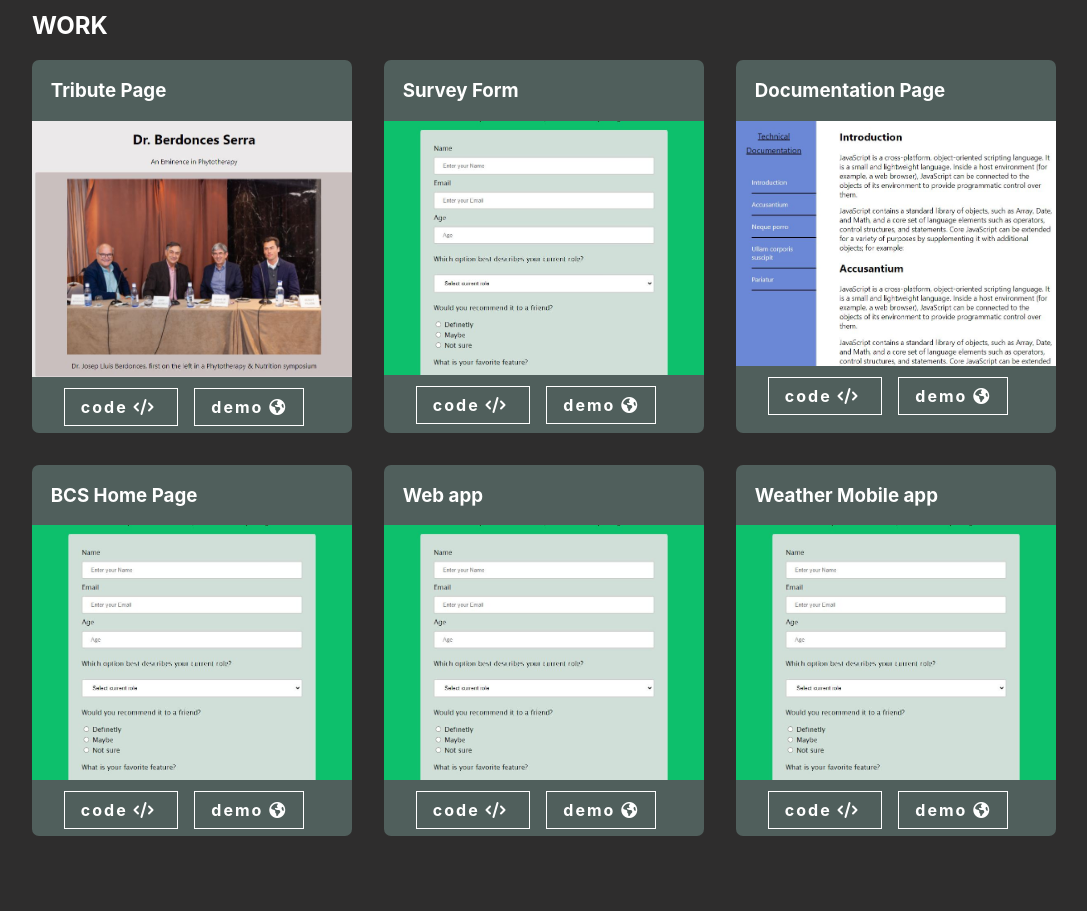
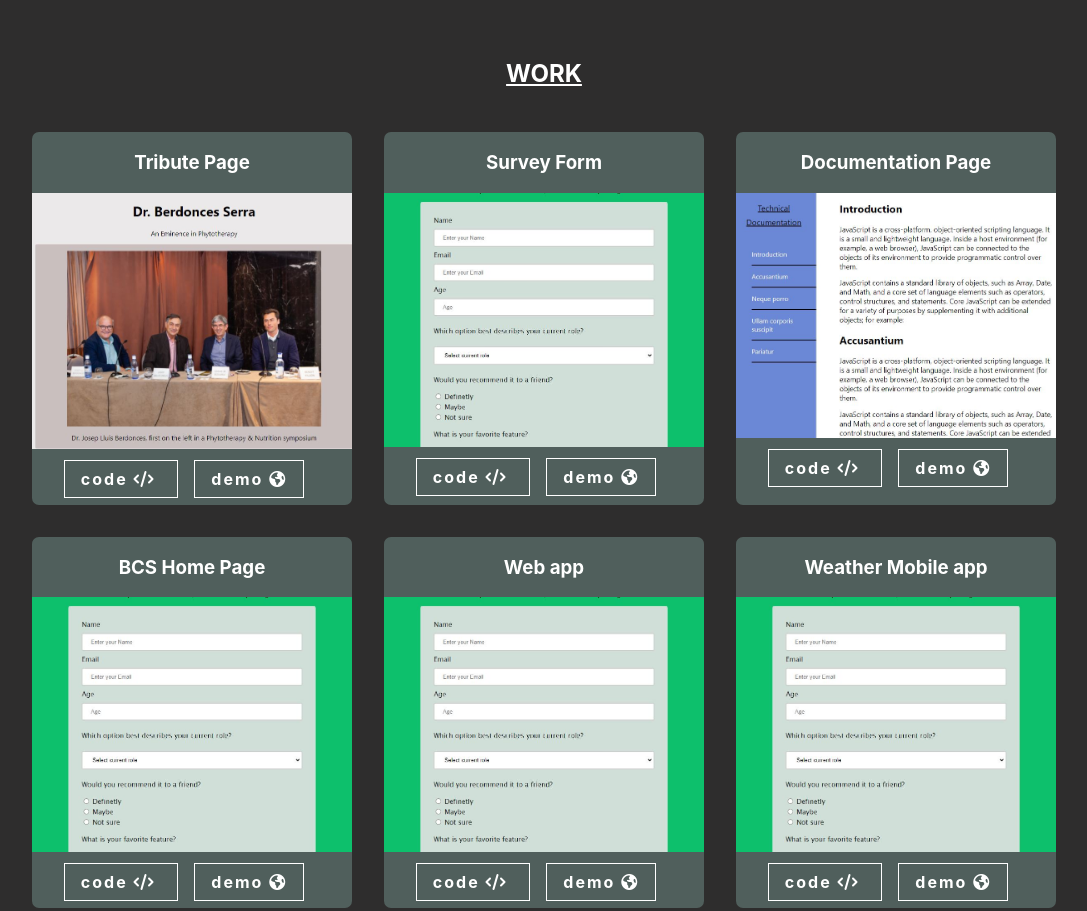
Before and after one commit to nberdonc/nberdonc-portfolio, a plain HTML site: page index.html in a window 1280 px wide. Shown: the part 2000-2911 px from the top of the page, without its empty margins (96-1183 px from the left). Drawn offline with Linux system fonts and the light colour scheme.

Commit message:
css changes

```diff
--- a/index.html
+++ b/index.html
@@ -10,7 +10,7 @@
 
 <body>
     <div class="icon">
-        <a href="" ><i class="fas fa-envelope-square fa-2x"></i></a>
+        <a href="mailto:nberdonces@gmail.com" ><i class="fas fa-envelope-square fa-2x"></i></a>
     </div>
 
     <header>
@@ -62,10 +62,8 @@
                 <div class="white-box">
                     <h3>Tribute Page</h3>
                     <div>
-                        <div class="imgbox">
-                        <img src="work-pictures/Tribute-page-picture.JPG" alt="tribute-page-picture" class="project-img">
-                        </div>
-                        <div class='project-tile'>
+                       <img src="work-pictures/Tribute-page-picture.JPG" alt="tribute-page-picture" class="project-img">
+                       <div class='project-tile'>
                             <a class="a-tags-link" href="https://github.com/nberdonc/tribute-page" target="_blank" id='profile-link'>code
                                 <i class='fas fa-code' aria-hidden="true"></i>
                             </a>
@@ -78,10 +76,7 @@
                 <div class="white-box">
                     <h3>Survey Form</h3>
                     <div>
-                        <div class="imgbox">
-                           <img src="work-pictures/survey-page-picture.JPG" alt="survey-page-picture" class="project-img">
-                        </div>
-
+                        <img src="work-pictures/survey-page-picture.JPG" alt="survey-page-picture" class="project-img">
                         <div class='project-tile'>
                             <a class="a-tags-link" href="https://github.com/nberdonc/survey-page" target="_blank" id='profile-link'>code
                                 <i class='fas fa-code' aria-hidden="true"></i>
@@ -95,9 +90,7 @@
                 <div class="white-box">
                     <h3>Documentation Page</h3>
                     <div>
-                        <div class="imgbox">
-                           <img src="work-pictures/documentation-page.JPG" alt="survey-page-picture" class="project-img">
-                        </div>
+                        <img src="work-pictures/documentation-page.JPG" alt="survey-page-picture" class="project-img">
                         <div class='project-tile'>
                             <a class="a-tags-link" href="https://github.com/nberdonc/documentation-page" target="_blank" id='profile-link'>code
                                 <i class='fas fa-code' aria-hidden="true"></i>
@@ -111,8 +104,7 @@
                 <div class="white-box">
                     <h3>BCS Home Page</h3>
                     <div>
-                        <div class="imgbox"><img src="work-pictures/survey-page-picture.JPG" alt="survey-page-picture" class="project-img">
-                        </div>
+                        <img src="work-pictures/survey-page-picture.JPG" alt="survey-page-picture" class="project-img">
                         <div class='project-tile'>
                             <a class="a-tags-link" href="" target="_blank" id='profile-link'>code
                                 <i class='fas fa-code' aria-hidden="true"></i>
@@ -126,9 +118,7 @@
                 <div class="white-box">
                     <h3>Web app</h3>
                     <div>
-                        <div class="imgbox">
                          <img src="work-pictures/survey-page-picture.JPG" alt="survey-page-picture" class="project-img">
-                        </div>
                         <div class='project-tile'>
                             <a class="a-tags-link" href="" target="_blank" id='profile-link'>code
                                 <i class='fas fa-code' aria-hidden="true"></i>
@@ -142,9 +132,7 @@
                 <div class="white-box">
                     <h3>Weather Mobile app</h3>
                     <div>
-                        <div class="imgbox">
                         <img src="work-pictures/survey-page-picture.JPG" alt="survey-page-picture" class="project-img">
-                        </div>
                         <div class='project-tile'>
                             <a class="a-tags-link" href="" target="_blank" id='profile-link'>code
                                 <i class='fas fa-code' aria-hidden="true"></i>
--- a/style.css
+++ b/style.css
@@ -77,6 +77,12 @@ header {
     padding: 8em 10%;
 }
 
+.about-div h1{
+    text-align: center;
+    padding-bottom: 1em;
+    text-decoration: underline;
+}
+
 .about-text{
     line-height: 1.8;
     font-size: 17px;
@@ -97,6 +103,8 @@ header {
 
 .skills-h1{
     padding-top: 1em;
+    text-align: center;
+    text-decoration: underline;
 }
 
 .skills{
@@ -118,6 +126,12 @@ header {
     color: white;
 }
 
+.work-div h1{
+    text-align: center;
+    padding-bottom: 1em;
+    text-decoration: underline;
+}
+
 .projects-grid{
     display: grid;
     grid-template-columns: 1fr 1fr 1fr;
@@ -134,18 +148,14 @@ header {
     border-radius: 7px;
 }
 
-.imgbox {
-    height:100%;
-    width:100%;
-    overflow:hidden;
-}
 .project-img {
-    max-width:100%;
-    max-height: 100%;
+    height: calc(100% - 6.8rem);
+    width: 100%;
+    object-fit: cover;
 }
 
 .white-box h3{
-    margin-left: 1em;
+    text-align: center;
 }
 
 .project-tile{
@@ -161,6 +171,11 @@ header {
     border: 1px solid;
     padding: 0.5em 1em;
     margin-right: 1em;
+}
+
+.a-tags-link:hover{
+    color: rgb(46, 45, 45);
+    text-decoration-color: rgb(46, 45, 45);
 }
 
 .footer-box{
@@ -200,14 +215,12 @@ header {
         gap: 2em;
     }
 }
-
 @media(max-width: 650px){
     .projects-grid{
         display: grid;
         grid-template-columns: 1fr;
         gap: 2em;
     }
-
     .footer-box h1{
         margin-bottom: 2em;;
     }
```
